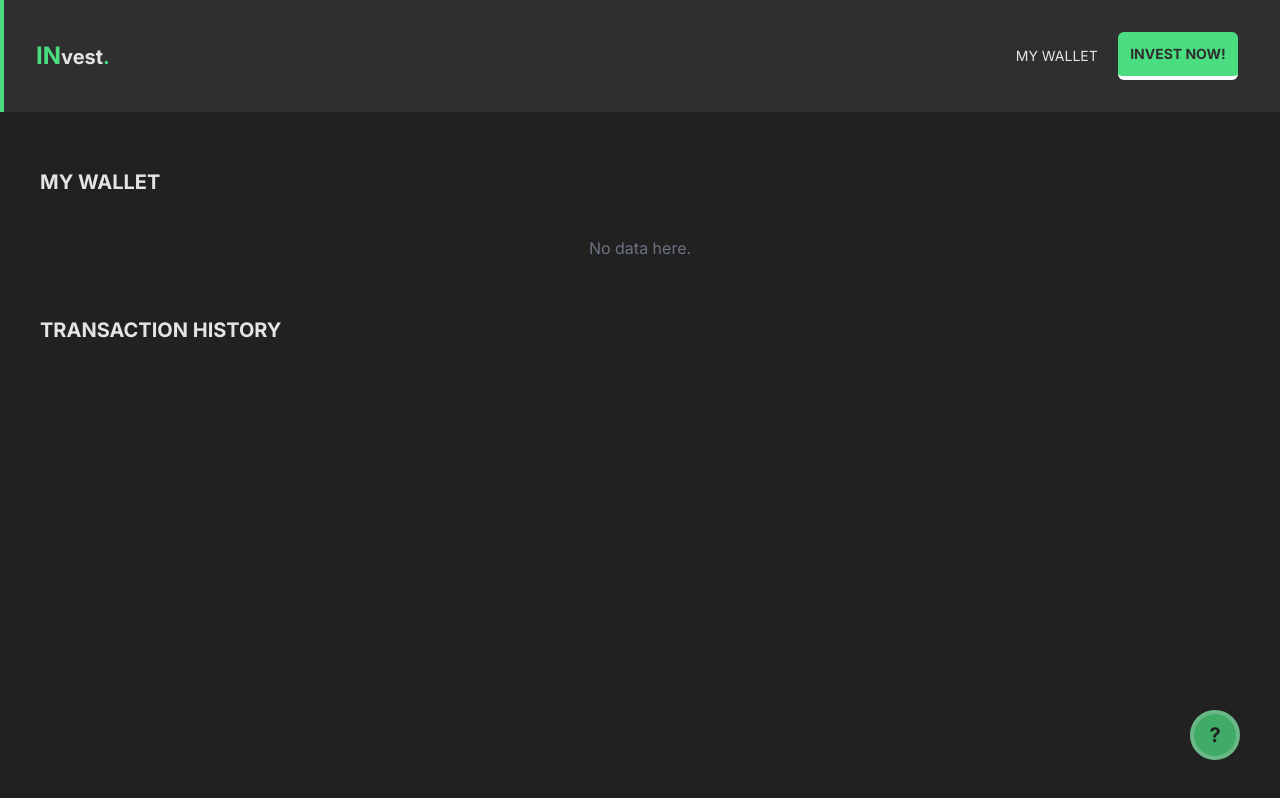
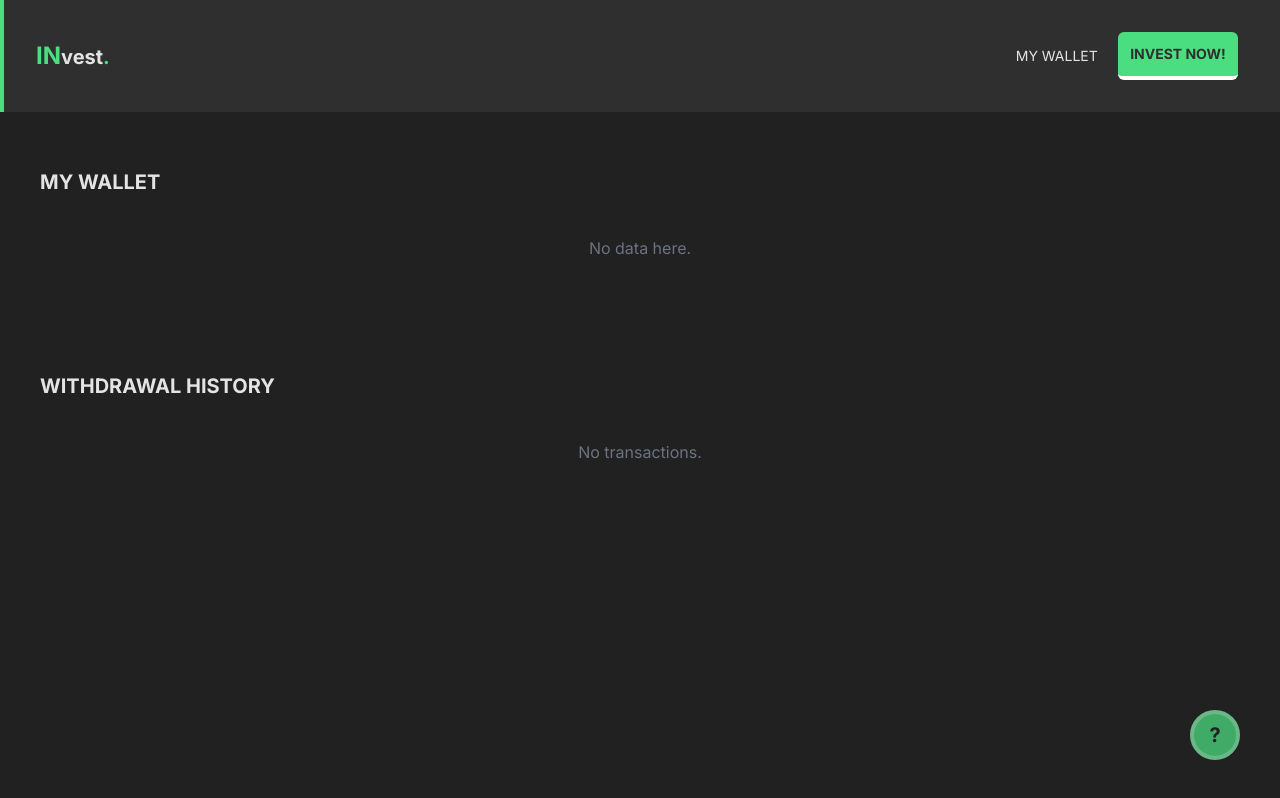
Before and after one commit to viniciusIrikawa2/Invest-App, a Next.js app: page /wallet in a window 1280 px wide. Built offline with nearby package versions, Linux system fonts and the light colour scheme.

Commit message:
feat: new table component

```diff
--- a/app/components/Table.tsx
+++ b/app/components/Table.tsx
@@ -38,10 +38,10 @@ const Table = () => {
                 <table className='text-in-white md:w-1/2 w-full '>
                     <thead>
                         <tr>
-                            <th className='mx-3 text-xs text-start text-[#909090]'> Owner </th>
-                            <th className='mx-3 text-xs text-start text-[#909090]'> Creation Date </th>
-                            <th className='mx-3 text-xs text-start text-[#909090]'> Initial Value </th>
-                            <th className='mx-3 text-xs text-start text-[#909090]'> Actions </th>
+                            <th className='mx-1 text-xs text-start text-[#909090]'> Owner </th>
+                            <th className='mx-1 text-xs text-start text-[#909090]'> Creation Date </th>
+                            <th className='mx-1 text-xs text-start text-[#909090]'> Initial Value </th>
+                            <th className='mx-1 text-xs text-start text-[#909090]'> Actions </th>
                         </tr>
                     </thead>
                     <tbody>
@@ -60,9 +60,9 @@ const Table = () => {
                             </tr>
                         ))}
                     </tbody>
-                    {showModal && <Modal setShowModal={setShowModal} viewData={viewData!}/>}
                 </table>
             )}
+            {showModal && <Modal setShowModal={setShowModal} viewData={viewData!}/>}
         </div>
     )
 }
--- /dev/null
+++ b/app/components/TableWithdrawawHistory.tsx
@@ -0,0 +1,39 @@
+import React, { useContext } from 'react';
+import { AppContext } from '../context/InvestmentContext';
+import { normalizeDate } from '../helpers';
+import { IInvestment } from '../@Types/Investment';
+
+const TableWithdrawawHistory = () => {
+    const { transactionHistory } = useContext(AppContext);
+
+    return (
+        <div className='mt-10 flex items-center justify-center px-1'>
+            {transactionHistory.length === 0 ? (
+                <span className='text-gray-500 text-center'> No transactions. </span>
+            ) : (
+                <table className='text-in-white md:w-1/2 w-full '>
+                    <thead>
+                        <tr>
+                            <th className='mx-3 text-xs text-start text-[#909090]'> Owner </th>
+                            <th className='mx-3 text-xs text-start text-[#909090]'> Creation Date </th>
+                            <th className='mx-3 text-xs text-start text-[#909090]'> Initial Value </th>
+                            <th className='mx-3 text-xs text-start text-[#909090]'> Final Balance </th>
+                        </tr>
+                    </thead>
+                    <tbody>
+                        {transactionHistory.map((item: IInvestment, index: number) => (
+                            <tr key={index}>
+                                <td> {item.owner} </td>
+                                <td> {normalizeDate(item.creationDate)} </td>
+                                <td> ${item.initialValue.toFixed(2)} </td>
+                                <td> ${item.expectedBalance!.toFixed(2)} </td>
+                            </tr>
+                        ))}
+                    </tbody>
+                </table>
+            )}
+        </div>
+    )
+}
+
+export default TableWithdrawawHistory;
--- a/app/wallet/page.tsx
+++ b/app/wallet/page.tsx
@@ -4,10 +4,11 @@ import Table from '../components/Table';
 import { AppContext } from '../context/InvestmentContext';
 import { calculateExpectedBalance } from '../functions/functions';
 import { IInvestment } from '../@Types/Investment';
+import TableWithdrawawHistory from '../components/TableWithdrawawHistory';
+
 
 const WalletPage = () => {
-    const { formData, setFormData, transactionHistory } = useContext(AppContext);
-// console.log(transactionHistory);
+    const { formData, setFormData } = useContext(AppContext);
 
     useEffect(() => {
         const updatedFormData = formData.map((item: IInvestment) => ({
@@ -22,7 +23,8 @@ const WalletPage = () => {
         <div>
             <h1 className='mt-14 ml-10 text-in-white text-xl uppercase font-bold'> My Wallet </h1>
             <Table/>
-            <h1 className='mt-14 ml-10 text-in-white text-xl uppercase font-bold'> Transaction History </h1>
+            <h1 className='mt-28 ml-10 text-in-white text-xl uppercase font-bold'> Withdrawal history </h1>
+            <TableWithdrawawHistory/>
         </div>
     )
 }
```
